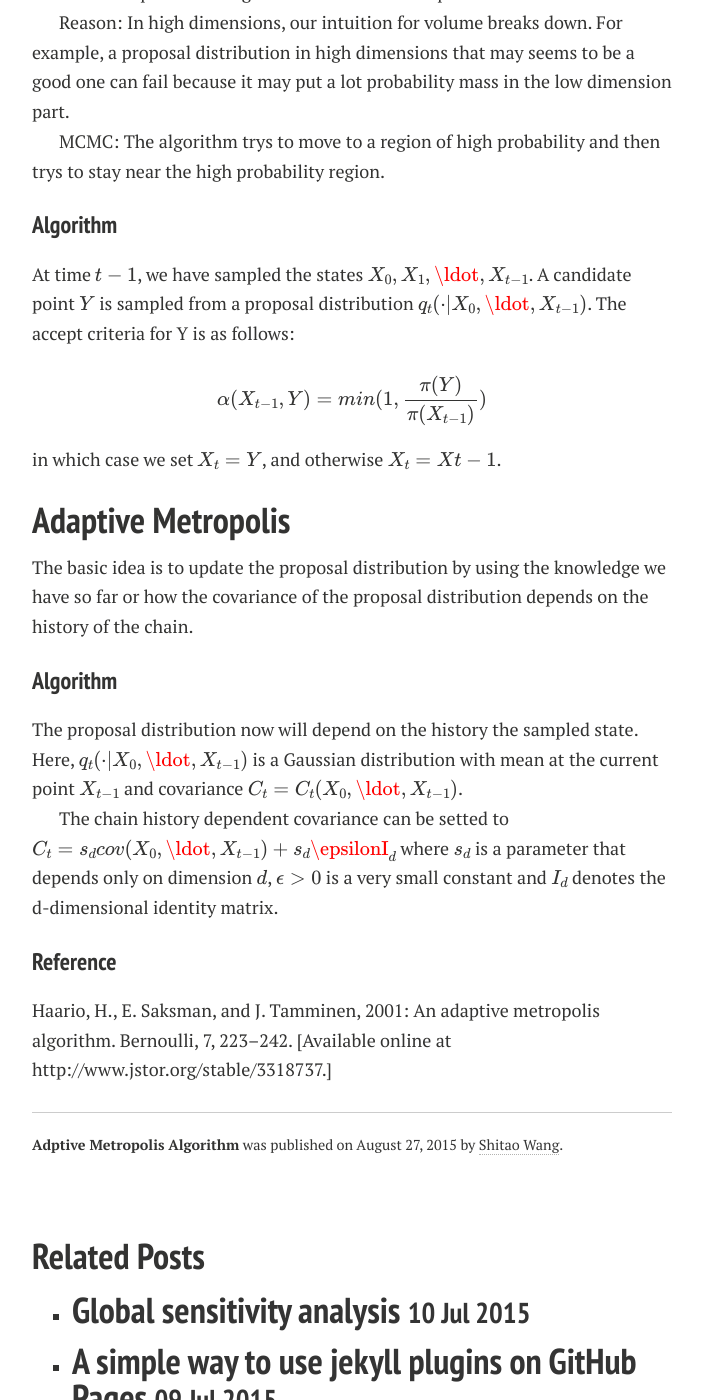
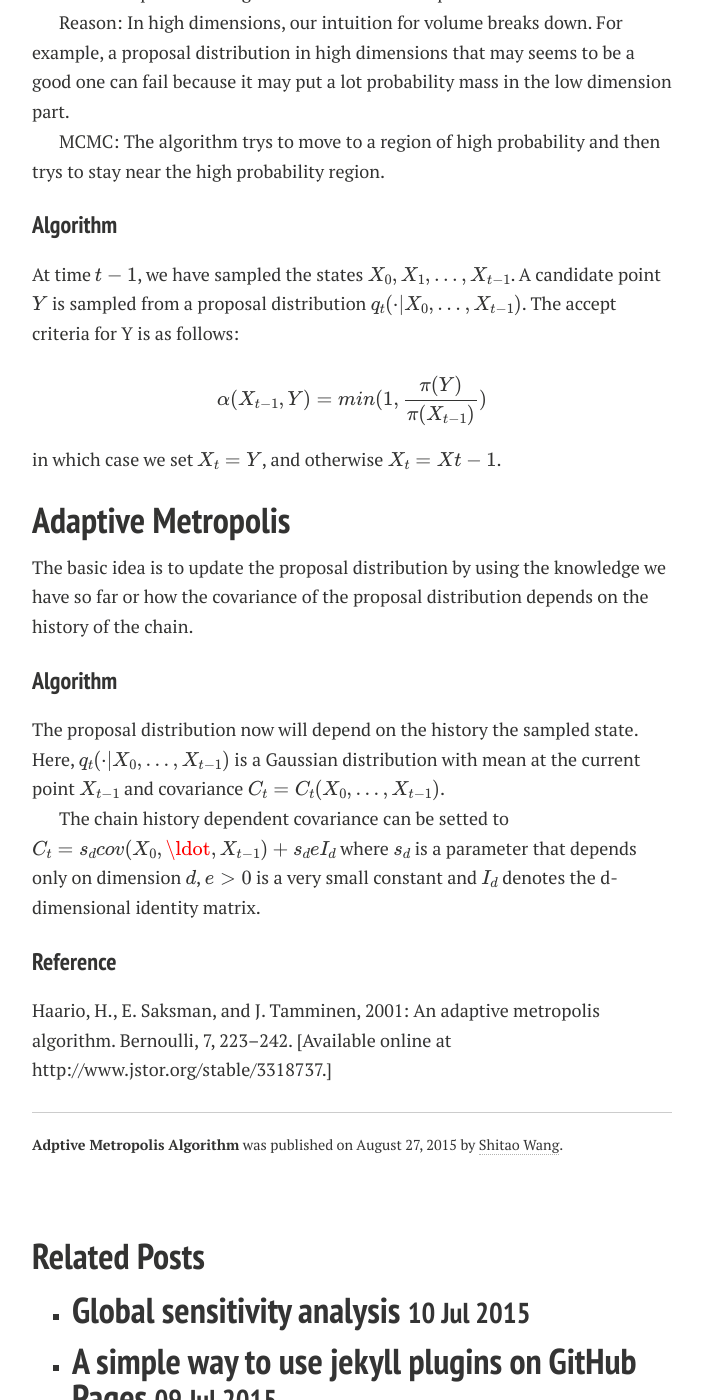
Before and after one commit to Shitao-zz/shitao.github.io, a Jekyll site: the page built from _posts/2015-08-27-adaptive-metropolis-algorithm.md, in a window 1280 px wide and 1400 px high, scrolled down 595 px. Shown: the whole window, without its empty margins (288-991 px from the left). Built offline with Jekyll 4.4.1, drawn with Linux system fonts in a browser that asks for light colours; nearby versions of some CDN libraries; formulas are drawn with MathJax 3; comment, search, counter and statistics services are not loaded.

Commit message:
AM version3

```diff
--- a/_posts/2015-08-27-adaptive-metropolis-algorithm.md
+++ b/_posts/2015-08-27-adaptive-metropolis-algorithm.md
@@ -27,9 +27,9 @@ to stay near the high probability region.
 
 ### Algorithm
 
-At time $$t-1$$, we have sampled the states $$X_0,X_1,\ldot,X_{t-1}$$. A candidate
+At time $$t-1$$, we have sampled the states $$X_0,X_1,...,X_{t-1}$$. A candidate
 point $$Y$$ is sampled from a proposal distribution
-$$q_t(\cdot|X_0,\ldot,X_{t-1})$$.
+$$q_t(\cdot|X_0,...,X_{t-1})$$.
 The accept criteria for Y is as follows:
 
 $$\alpha(X_{t-1},Y)=min(1,\frac{\pi(Y)}{\pi(X_{t-1})})$$
@@ -45,12 +45,12 @@ history of the chain.
 ### Algorithm
 
 The proposal distribution now will depend on the history the sampled state.
-Here, $$q_t(\cdot|X_0,\ldot,X_{t-1})$$ is a Gaussian distribution with mean at
-the current point $$X_{t-1}$$ and covariance $$C_t=C_t(X_0,\ldot,X_{t-1})$$.
+Here, $$q_t(\cdot|X_0,...,X_{t-1})$$ is a Gaussian distribution with mean at
+the current point $$X_{t-1}$$ and covariance $$C_t=C_t(X_0,...,X_{t-1})$$.
 
 The chain history dependent covariance can be setted to
-$$C_t=s_d cov(X_0,\ldot,X_{t-1})+s_d\epsilonI_d$$ where $$s_d$$ is a parameter
-that depends only on dimension $$d$$, $$\epsilon>0$$ is a very small
+$$C_t=s_d cov(X_0,\ldot,X_{t-1})+s_d e I_d$$ where $$s_d$$ is a parameter
+that depends only on dimension $$d$$, $$e>0$$ is a very small
 constant and $$I_d$$ denotes the d-dimensional identity matrix.
 
 ### Reference
```
